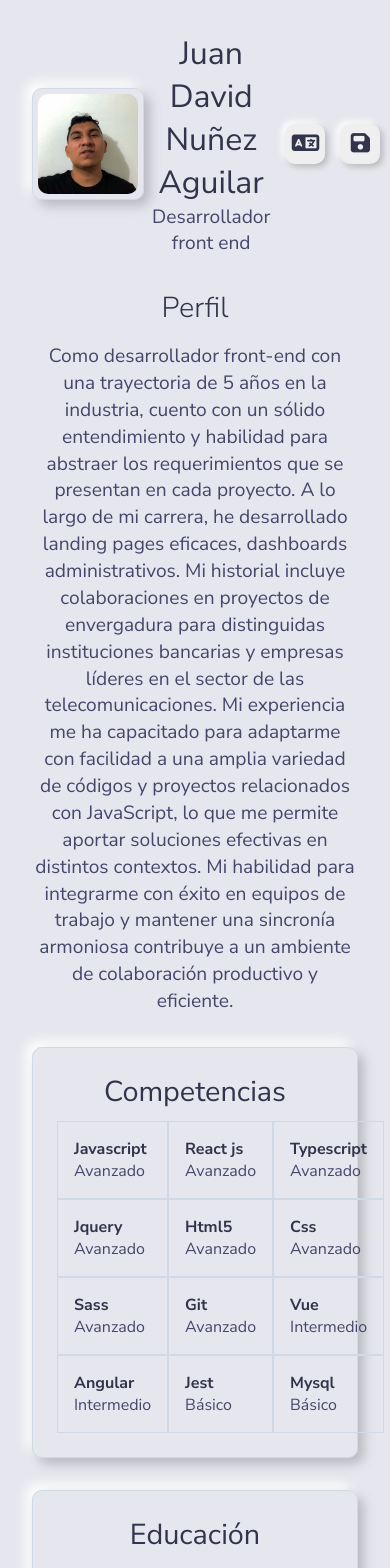
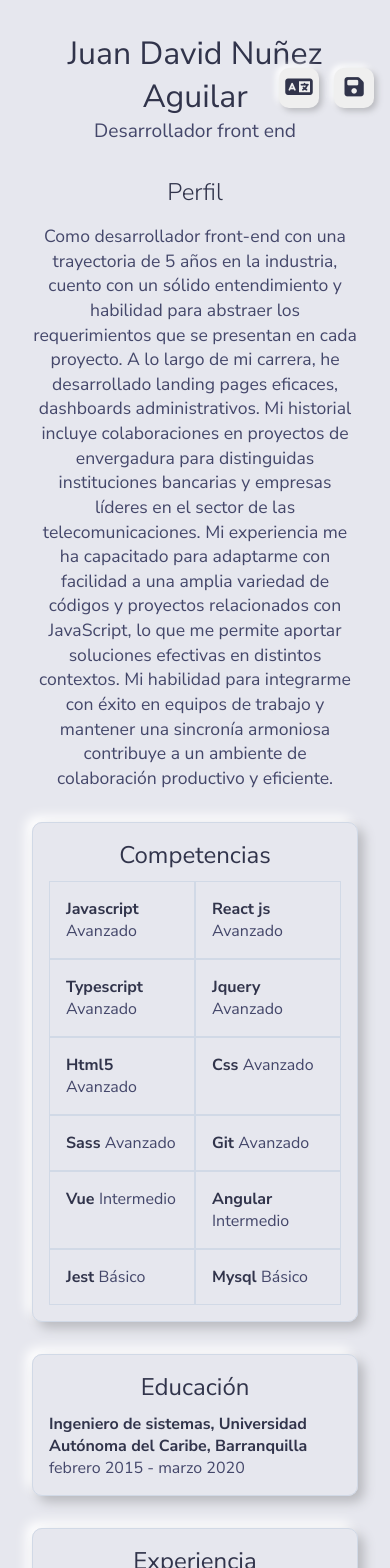
Before and after one commit to juannunez58/cv-vue, a Vue app: page / in a window 390 px wide. Shown: the top 1568 px of the page. Built offline with nearby package versions, Linux system fonts and the light colour scheme.

Commit message:
feat(mobile) : adjust mobile view

```diff
--- a/src/styles/Global.css
+++ b/src/styles/Global.css
@@ -140,6 +140,50 @@ body .container .lister__container .lister__item__description--link {
   cursor: pointer;
   text-decoration: none;
 }
+@media screen and (max-width: 400px) {
+  body .container {
+    margin-bottom: 5rem;
+  }
+  body .container .header {
+    grid-template-columns: 1fr;
+    justify-content: center;
+    align-items: center;
+  }
+  body .container .header__image {
+    display: none;
+  }
+  body .container .header__buttons {
+    position: fixed;
+    right: 1rem;
+  }
+  body .container .description__title {
+    font-size: 1.5rem;
+  }
+  body .container .description__text {
+    font-size: 1.1rem;
+  }
+  body .container .skills {
+    padding: 1rem;
+  }
+  body .container .skills__title {
+    font-size: 1.5rem;
+  }
+  body .container .skills__container {
+    grid-template-columns: 1fr 1fr;
+  }
+  body .container .lister {
+    padding: 1rem;
+  }
+  body .container .lister__title {
+    font-size: 1.5rem;
+  }
+  body .container .lister__container .lister__item__title {
+    font-size: 1rem;
+  }
+  body .container .lister__container .lister__item__description {
+    font-size: 1rem;
+  }
+}
 @media print {
   body .container .header__buttons {
     display: none;
```
Also changed, not shown: src/styles/Global.scss (+65 -0 lines), 1 other file (tests, documents, lock files or other folders).
